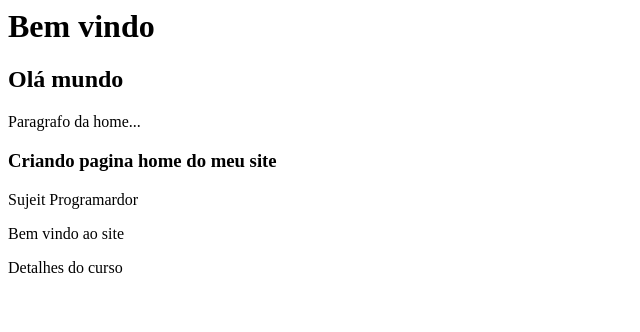
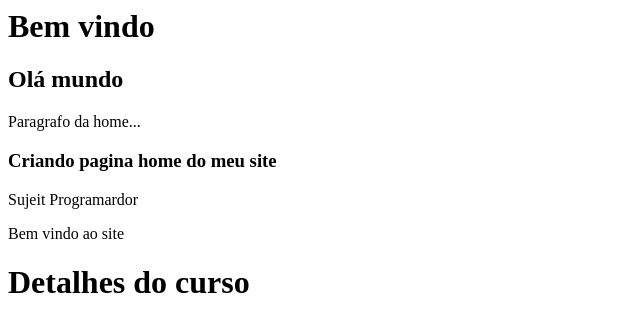
Before and after one commit to SteffannySabrina/curso_github, a plain HTML site: page index.html in a window 1280 px wide. Shown: the whole page, without its empty margins (0-640 px from the left). Drawn offline with Linux system fonts and the light colour scheme.

Commit message:
Corrigindo H1

```diff
--- a/index.html
+++ b/index.html
@@ -7,4 +7,4 @@
 <p>Bem vindo ao site</p>
 
 
-<ha1>Detalhes do curso</ha1>
+<h1>Detalhes do curso</h1>
```
